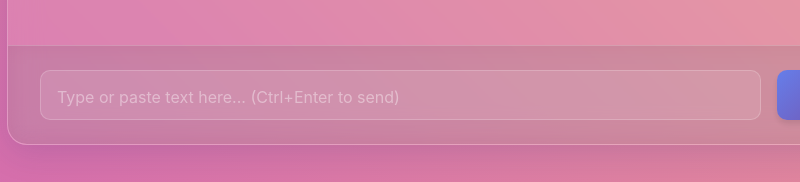
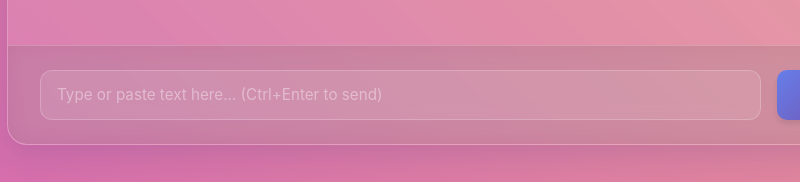
Before and after one commit to homays/local-sync-board, a website: page public/index.html in a window 1280 px wide. Shown: the part 615-797 px from the top of the page, 183-983 px from the left. Drawn offline with nearby package versions, Linux system fonts and the light colour scheme; no server answers.

Commit message:
style: normalize css and customize textarea scrollbar

```diff
--- a/public/index.html
+++ b/public/index.html
@@ -219,15 +219,37 @@
             flex: 1;
             background: rgba(255, 255, 255, 0.1);
             border: 1px solid var(--glass-border);
-            border-radius: 10px;
-            padding: 1rem;
+            border-radius: 12px;
+            padding: 0.8rem 1rem;
             color: #fff;
             resize: none;
             height: 50px;
             font-family: inherit;
-            font-size: 1rem;
+            font-size: 0.95rem;
+            line-height: 1.4;
             outline: none;
             transition: all 0.2s;
+            /* Hide scrollbar for standard look, custom style below */
+            scrollbar-width: thin;
+            scrollbar-color: rgba(255, 255, 255, 0.2) transparent;
+        }
+
+        /* Custom Scrollbar for Textarea */
+        textarea::-webkit-scrollbar {
+            width: 4px;
+        }
+
+        textarea::-webkit-scrollbar-track {
+            background: transparent;
+        }
+
+        textarea::-webkit-scrollbar-thumb {
+            background-color: rgba(255, 255, 255, 0.2);
+            border-radius: 4px;
+        }
+
+        textarea::-webkit-scrollbar-thumb:hover {
+            background-color: rgba(255, 255, 255, 0.4);
         }
 
         textarea:focus {
```
